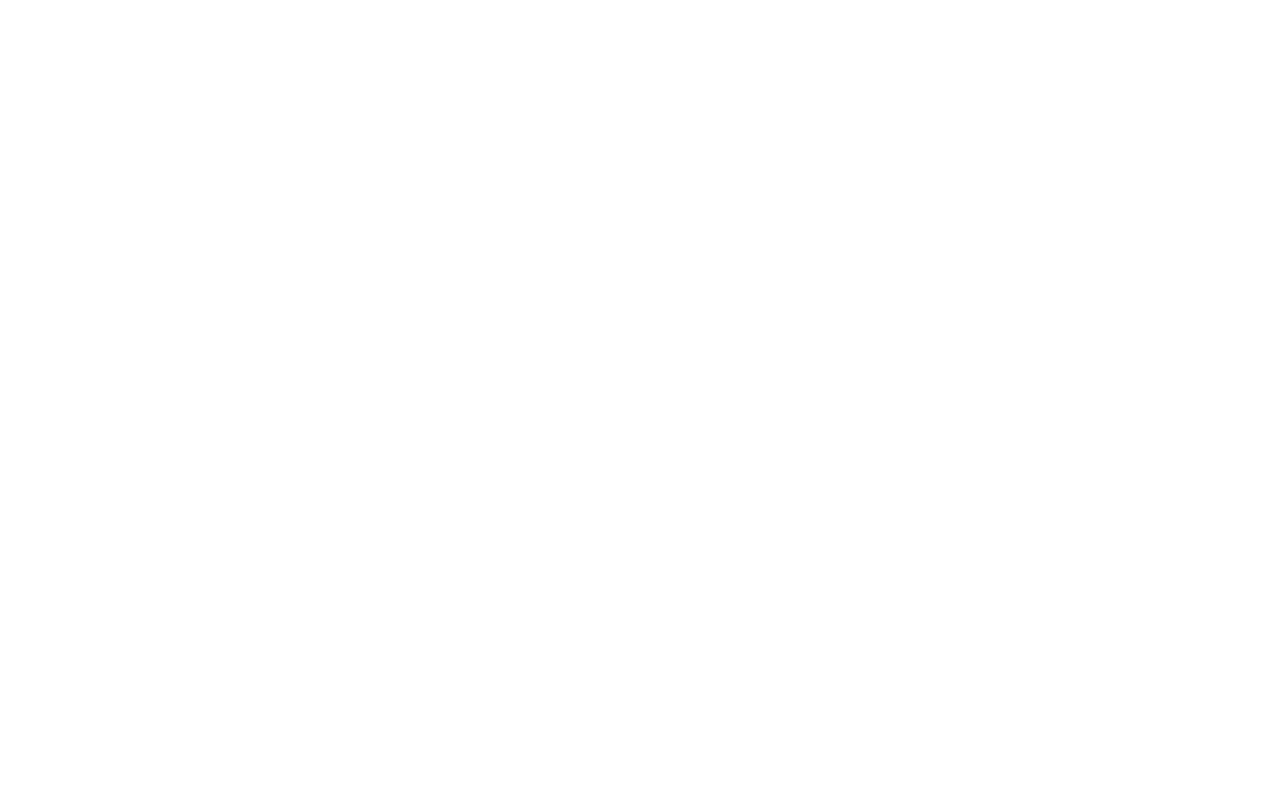
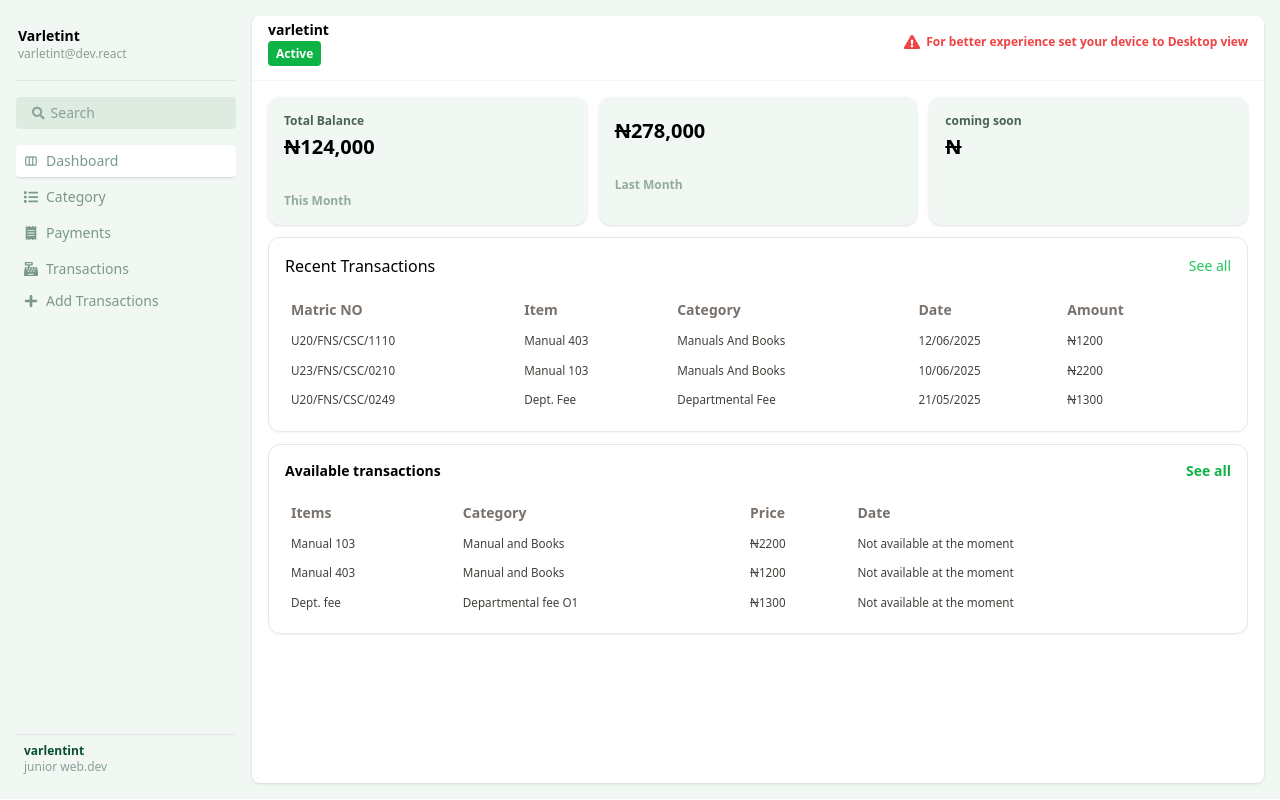
Before and after one commit to varletint/paywithmi, a React (Vite) app in the folder client/: page /dashboard in a window 1280 px wide. Before the commit this address led to /sign-in. Built offline with nearby package versions, Linux system fonts and the light colour scheme.

Commit message:
add more funcs

```diff
--- a/client/src/App.jsx
+++ b/client/src/App.jsx
@@ -22,10 +22,9 @@
           <Route path='/register' element={<CreateAccount />} />
 
           {/* Private Routes */}
-          <Route element={<AdminPrivate />}>
-            <Route path='/dashboard' element={<Page />} />
-            <Route path='/create-item' element={<CreateItem />} />
-          </Route>
+          <Route element={<AdminPrivate />}></Route>
+          <Route path='/dashboard' element={<Page />} />
+          <Route path='/create-item' element={<CreateItem />} />
         </Routes>
       </BrowserRouter>
     </>
--- a/client/src/Pages/CreateItem.jsx
+++ b/client/src/Pages/CreateItem.jsx
@@ -12,6 +12,7 @@
 
   const [items, setItems] = useState([]);
   const apiCreate = "/api/item/getitems";
+  document.title = "Create item";
 
   useEffect(() => {
     const fetchItem = async () => {
--- a/client/src/compponents/AdminPrivate.jsx
+++ b/client/src/compponents/AdminPrivate.jsx
@@ -4,5 +4,5 @@
 
 export default function AdminPrivate() {
   const { currentUser } = useSelector((state) => state.user);
-  return currentUser ? <Outlet /> : <Navigate to='sign-in' />;
+  return currentUser ? <Outlet /> : <Navigate to='/login' />;
 }
--- a/client/src/compponents/Sidebar/RouteSelect.jsx
+++ b/client/src/compponents/Sidebar/RouteSelect.jsx
@@ -12,6 +12,7 @@
   HiOutlineViewBoards,
   HiViewBoards,
 } from "react-icons/hi";
+import { Link } from "react-router-dom";
 
 export default function RouteSelect() {
   return (
@@ -20,7 +21,9 @@
       <Route Icon={<FaList />} title='Category' />
       <Route Icon={<FaReceipt />} title='Payments' />
       <Route Icon={<FaCashRegister />} title='Transactions' />
-      <Route Icon={<FaPlus />} title='Add Transactions' />
+      <Link to={"/create-item"}>
+        <Route Icon={<FaPlus />} title='Add Transactions' />
+      </Link>
     </div>
   );
 }
--- a/client/src/compponents/Sidebar/Sidebar.jsx
+++ b/client/src/compponents/Sidebar/Sidebar.jsx
@@ -10,7 +10,7 @@
         className=' overflow-y-scroll sticky top-4
       lg:h-[calc(100vh-32px-49px)] md:h-[calc(100vh-32px-49px)]
       sm:h-[calc(50vh-32px-49px)]
-       border-b'>
+       border-b bg-[#f1f7f3]'>
         <AccountToggle />
         <SearchInput />
         <RouteSelect />
```
